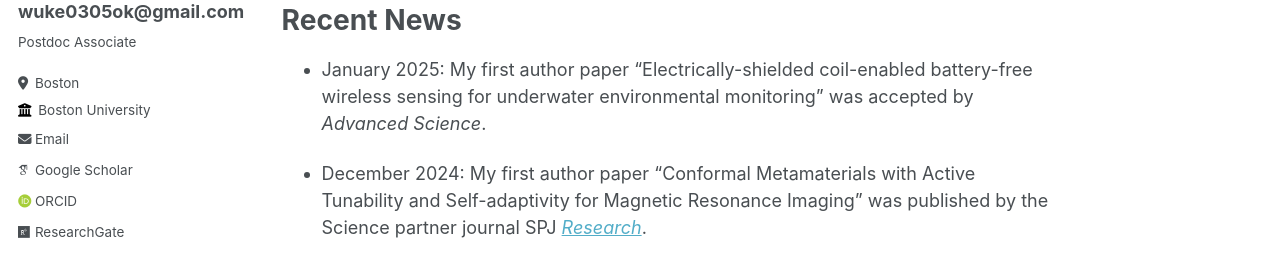
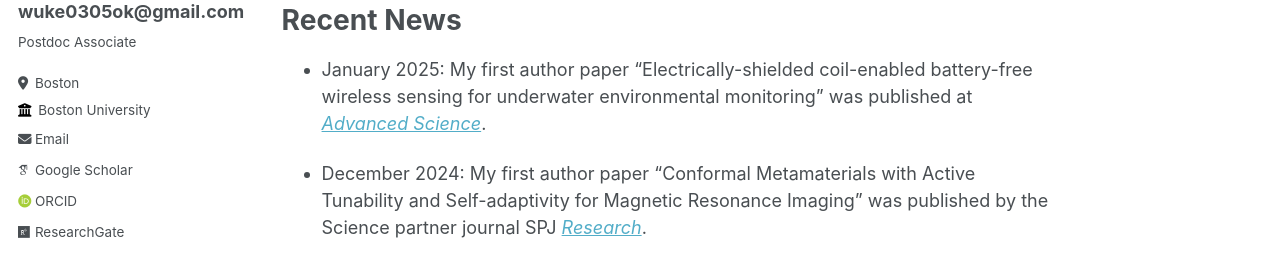
Before and after one commit to wuke0305/wuke0305.github.io, a Jekyll site: the page built from _pages/about.md, in a window 1280 px wide and 900 px high, scrolled down 662 px. Shown: the part 201-470 px from the top of the window. Built offline with Jekyll 4.4.1, drawn with Linux system fonts in a browser that asks for light colours; some web fonts are replaced.

Commit message:
Update about.md

```diff
--- a/_pages/about.md
+++ b/_pages/about.md
@@ -22,7 +22,7 @@
 
 Recent News
 ======
-* January 2025: My first author paper “Electrically-shielded coil-enabled battery-free wireless sensing for underwater environmental monitoring” was accepted by _Advanced Science_.
+* January 2025: My first author paper “Electrically-shielded coil-enabled battery-free wireless sensing for underwater environmental monitoring” was published at [_Advanced Science_](https://advanced.onlinelibrary.wiley.com/doi/10.1002/advs.202414299).
 
 * December 2024: My first author paper “Conformal Metamaterials with Active Tunability and Self-adaptivity for Magnetic Resonance Imaging” was published by the Science partner journal SPJ [_Research_](https://spj.science.org/doi/10.34133/research.0560).
 
```
